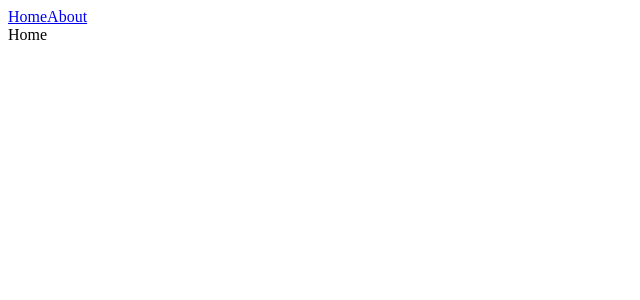
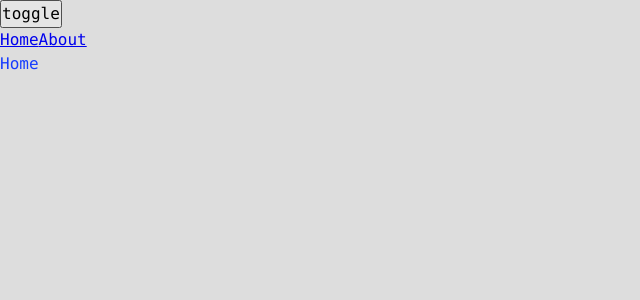
Before and after one commit to Mezin24/production-blog, a React app: page / in a window 1280 px wide. Shown: the top 300 px of the page, without its empty margins (0-640 px from the left). Built offline with nearby package versions, Linux system fonts and the light colour scheme.

Commit message:
add classNames helper and themes

```diff
--- a/src/App.tsx
+++ b/src/App.tsx
@@ -1,12 +1,15 @@
+import { Suspense } from 'react';
 import { Link, Route, Routes } from 'react-router-dom';
-import { BrowserRouter } from 'react-router-dom';
+import { AboutAsync as About } from './pages/about/About.async';
 import { HomeAsync as Home } from './pages/home/Home.async';
-import { AboutAsync as About } from './pages/about/About.async';
-import { Suspense } from 'react';
+import { useTheme } from './theme/useTheme';
+import { classNames } from './helpers/classNames';
 
 const App = () => {
+  const { theme, toggleTheme } = useTheme();
   return (
-    <BrowserRouter>
+    <div className={classNames('app', {}, [theme])}>
+      <button onClick={toggleTheme}>toggle</button>
       <div>
         <Link to='/'>Home</Link>
         <Link to='/about'>About</Link>
@@ -17,7 +20,7 @@
           <Route path='/about' element={<About />} />
         </Routes>
       </Suspense>
-    </BrowserRouter>
+    </div>
   );
 };
 
--- /dev/null
+++ b/src/helpers/classNames.ts
@@ -0,0 +1,15 @@
+type Mods = Record<string, boolean | string>;
+
+export const classNames = (
+  cls: string,
+  mods: Mods,
+  additionalClasses: string[]
+): string => {
+  return [
+    cls,
+    ...additionalClasses,
+    ...Object.entries(mods)
+      .filter(([_, value]) => Boolean(value))
+      .map(([cls]) => cls),
+  ].join(' ');
+};
--- a/src/index.tsx
+++ b/src/index.tsx
@@ -1,4 +1,14 @@
 import { render } from 'react-dom';
 import App from './App';
+import './styles/index.scss';
+import { BrowserRouter } from 'react-router-dom';
+import { ThemeProvider } from './theme/ThemeProvider';
 
-render(<App />, document.getElementById('root'));
+render(
+  <BrowserRouter>
+    <ThemeProvider>
+      <App />
+    </ThemeProvider>
+  </BrowserRouter>,
+  document.getElementById('root')
+);
--- /dev/null
+++ b/src/styles/index.scss
@@ -0,0 +1,11 @@
+@import './reset.scss';
+@import './variables/global.scss';
+@import './themes/normal.scss';
+@import './themes/dark.scss';
+
+.app {
+  font: var(--font-m);
+  min-height: 100vh;
+  background-color: var(--bg-color);
+  color: var(--primary-color)
+}
--- a/src/index.scss
+++ b/src/styles/reset.scss
@@ -4,6 +4,9 @@
   box-sizing: border-box;
 }
 
-.app {
-  background-color: yellow;
+input,
+textarea,
+button,
+select {
+  font: inherit;
 }
--- /dev/null
+++ b/src/styles/themes/dark.scss
@@ -0,0 +1,6 @@
+.app.dark {
+  --bg-color: rgb(0, 4, 122);
+
+  --primary-color: rgb(6, 172, 0);
+  --secondary-color: rgb(8, 140, 3);
+}
--- /dev/null
+++ b/src/styles/themes/normal.scss
@@ -0,0 +1,6 @@
+.app.light {
+  --bg-color: rgb(221, 221, 221);
+
+  --primary-color: rgb(22, 60, 254);
+  --secondary-color: rgb(0, 55, 254);
+}
--- /dev/null
+++ b/src/styles/variables/global.scss
@@ -0,0 +1,12 @@
+:root {
+  --font-size-m: 16px;
+  --font-line-m: 24px;
+  --font-family: Consolas, Serif;
+  --font-m: var(--font-size-m) / var(--font-line-m)  var(--font-family);
+
+
+  --font-size-l: 16px;
+  --font-line-l: 24px;
+  --font-family: Consolas, Serif;
+  --font-l: var(--font-size-l) / var(--font-line-l)  var(--font-family);
+}
--- /dev/null
+++ b/src/theme/ThemeProvider.tsx
@@ -0,0 +1,24 @@
+import { FC, useMemo, useState } from 'react';
+import { LOCAL_STORAGE_THEME_KEY, Theme, ThemeContext } from './ThemeContext';
+
+const defaultTheme =
+  (localStorage.getItem(LOCAL_STORAGE_THEME_KEY) as Theme) || Theme.LIGHT;
+
+export const ThemeProvider: FC = ({ children }) => {
+  const [theme, setTheme] = useState<Theme>(defaultTheme);
+  console.log(theme);
+
+  const defaultValue = useMemo(
+    () => ({
+      theme,
+      setTheme,
+    }),
+    [theme]
+  );
+
+  return (
+    <ThemeContext.Provider value={defaultValue}>
+      {children}
+    </ThemeContext.Provider>
+  );
+};
--- /dev/null
+++ b/src/theme/themeContext.ts
@@ -0,0 +1,16 @@
+import { createContext } from 'react';
+
+export enum Theme {
+  LIGHT = 'light',
+  DARK = 'dark',
+}
+
+interface ThemeContextProps {
+  theme: Theme;
+  setTheme: (theme: Theme) => void;
+}
+
+export const ThemeContext = createContext<ThemeContextProps>(
+  {} as ThemeContextProps
+);
+export const LOCAL_STORAGE_THEME_KEY = 'web_app_theme';
--- /dev/null
+++ b/src/theme/useTheme.ts
@@ -0,0 +1,20 @@
+import { useContext } from 'react';
+import { LOCAL_STORAGE_THEME_KEY, Theme, ThemeContext } from './ThemeContext';
+
+interface UseThemeReturn {
+  theme: Theme;
+  toggleTheme: () => void;
+}
+
+export const useTheme = (): UseThemeReturn => {
+  const { theme, setTheme } = useContext(ThemeContext);
+  console.log(theme);
+
+  const toggleTheme = () => {
+    const newTheme = theme === Theme.LIGHT ? Theme.DARK : Theme.LIGHT;
+    localStorage.setItem(LOCAL_STORAGE_THEME_KEY, newTheme);
+    setTheme(newTheme);
+  };
+
+  return { theme, toggleTheme };
+};
```
Also changed, not shown: 2 other files (tests, documents, lock files or other folders).
